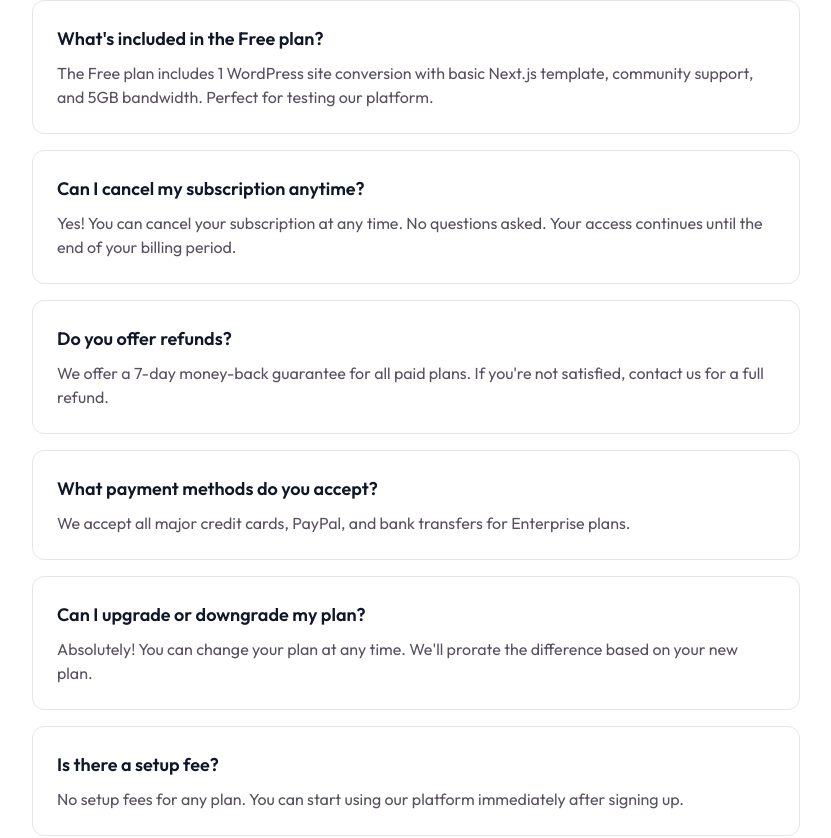
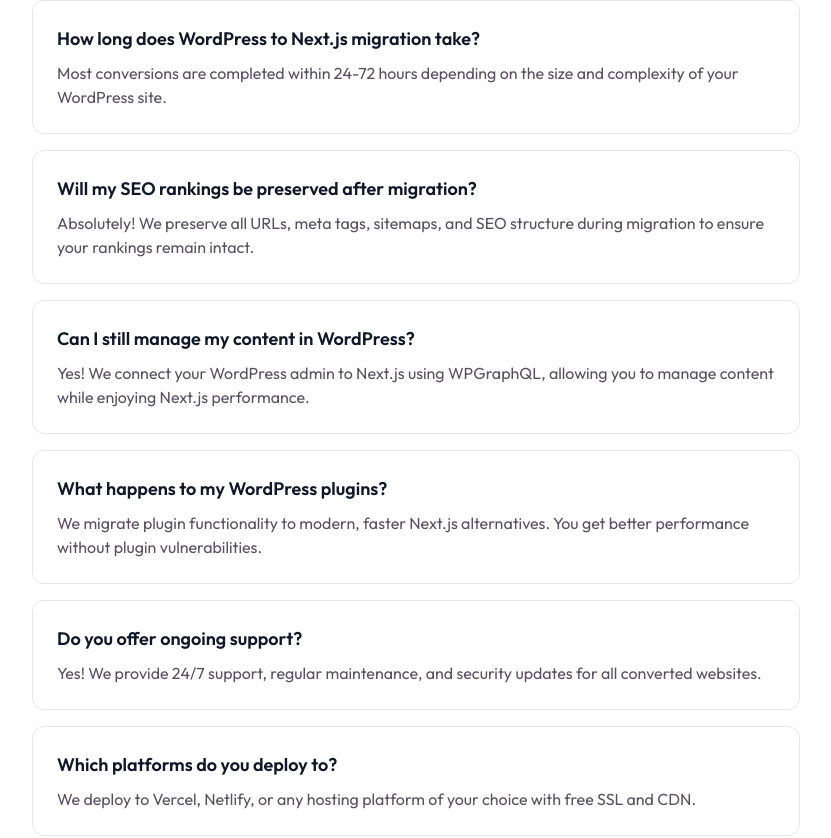
Before and after one commit to wpcodingpress/WPCodingPress, a Next.js app: page /pricing in a window 1280 px wide. Shown: the part 2942-3780 px from the top of the page, without its empty margins (224-1055 px from the left). Built offline with nearby package versions, Linux system fonts and the light colour scheme; no server answers; the database is empty.

Commit message:
Replace pricing page FAQ with homepage FAQ

```diff
--- a/app/(public)/pricing/page.tsx
+++ b/app/(public)/pricing/page.tsx
@@ -103,30 +103,12 @@
 ]
 
 const faqs = [
-  {
-    q: "What's included in the Free plan?",
-    a: "The Free plan includes 1 WordPress site conversion with basic Next.js template, community support, and 5GB bandwidth. Perfect for testing our platform."
-  },
-  {
-    q: "Can I cancel my subscription anytime?",
-    a: "Yes! You can cancel your subscription at any time. No questions asked. Your access continues until the end of your billing period."
-  },
-  {
-    q: "Do you offer refunds?",
-    a: "We offer a 7-day money-back guarantee for all paid plans. If you're not satisfied, contact us for a full refund."
-  },
-  {
-    q: "What payment methods do you accept?",
-    a: "We accept all major credit cards, PayPal, and bank transfers for Enterprise plans."
-  },
-  {
-    q: "Can I upgrade or downgrade my plan?",
-    a: "Absolutely! You can change your plan at any time. We'll prorate the difference based on your new plan."
-  },
-  {
-    q: "Is there a setup fee?",
-    a: "No setup fees for any plan. You can start using our platform immediately after signing up."
-  }
+  { q: "How long does WordPress to Next.js migration take?", a: "Most conversions are completed within 24-72 hours depending on the size and complexity of your WordPress site." },
+  { q: "Will my SEO rankings be preserved after migration?", a: "Absolutely! We preserve all URLs, meta tags, sitemaps, and SEO structure during migration to ensure your rankings remain intact." },
+  { q: "Can I still manage my content in WordPress?", a: "Yes! We connect your WordPress admin to Next.js using WPGraphQL, allowing you to manage content while enjoying Next.js performance." },
+  { q: "What happens to my WordPress plugins?", a: "We migrate plugin functionality to modern, faster Next.js alternatives. You get better performance without plugin vulnerabilities." },
+  { q: "Do you offer ongoing support?", a: "Yes! We provide 24/7 support, regular maintenance, and security updates for all converted websites." },
+  { q: "Which platforms do you deploy to?", a: "We deploy to Vercel, Netlify, or any hosting platform of your choice with free SSL and CDN." },
 ]
 
 export default function PricingPage() {
```
